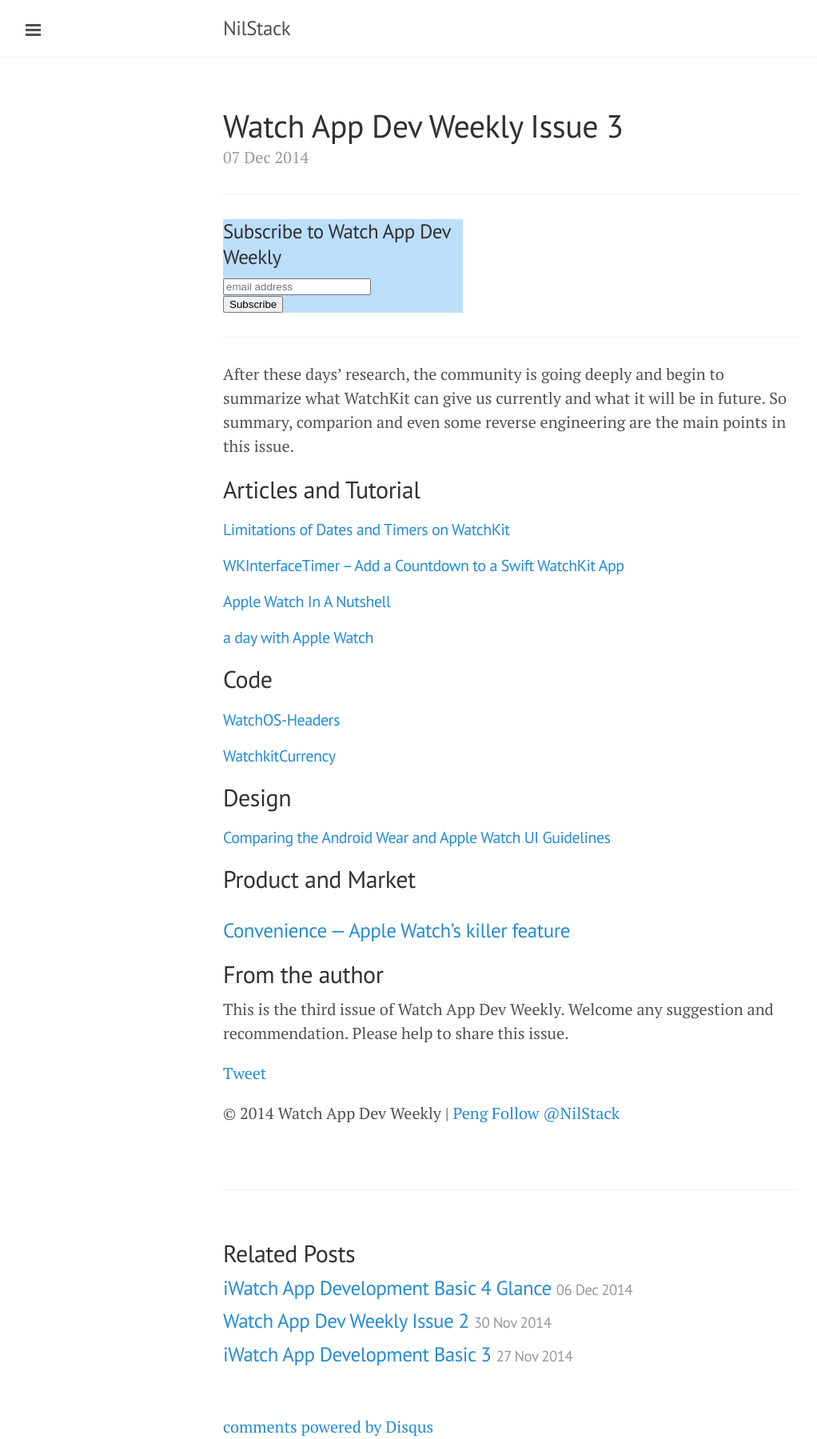
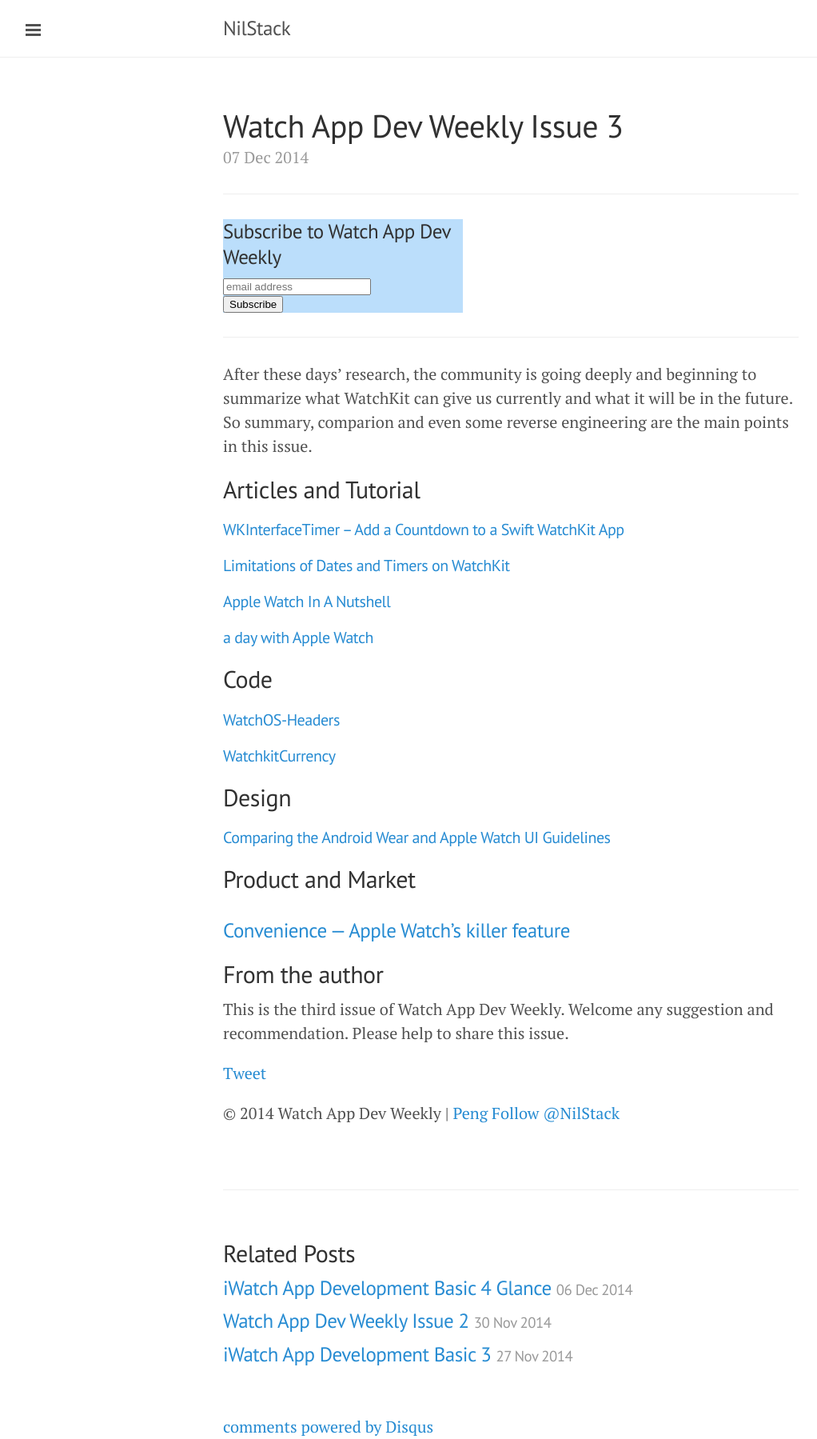
Before and after one commit to GitPeng/GitPeng.github.io, a Jekyll site: the page built from _posts/2014-12-07-Watch-App-Dev-Weekly-Issue-3.md, in a window 1280 px wide. Shown: the whole page at 80% size, without its empty margins (1-1023 px from the left). Built offline with Jekyll 4.4.1, drawn with Linux system fonts in a browser that asks for light colours; Markdown is read by kramdown in place of the engine named in the settings; comment, search, counter and statistics services are not loaded.

Commit message:
2014-12-07-Watch-App-Dev-Weekly-Issue-3

```diff
--- a/_posts/2014-12-07-Watch-App-Dev-Weekly-Issue-3.md
+++ b/_posts/2014-12-07-Watch-App-Dev-Weekly-Issue-3.md
@@ -24,13 +24,13 @@
 
 ---
 
-After these days' research, the community is going deeply and begin to summarize what WatchKit can give us currently and what it will be in future. So summary, comparion and even some reverse engineering are the main points in this issue.
+After these days' research, the community is going deeply and beginning to summarize what WatchKit can give us currently and what it will be in the future. So summary, comparion and even some reverse engineering are the main points in this issue.
 
 ## Articles and Tutorial
 
+#### [WKInterfaceTimer – Add a Countdown to a Swift WatchKit App](http://www.codingexplorer.com/wkinterfacetimer-add-countdown-swift-watchkit-app/)
+
 #### [Limitations of Dates and Timers on WatchKit](http://conradstoll.com/blog/2014/11/18/limitations-of-dates-and-timers-on-watchkit)
-
-#### [WKInterfaceTimer – Add a Countdown to a Swift WatchKit App](http://www.codingexplorer.com/wkinterfacetimer-add-countdown-swift-watchkit-app/)
 
 #### [Apple Watch In A Nutshell](http://www.toptal.com/ios/apple-watch-in-a-nutshell)
 
```
